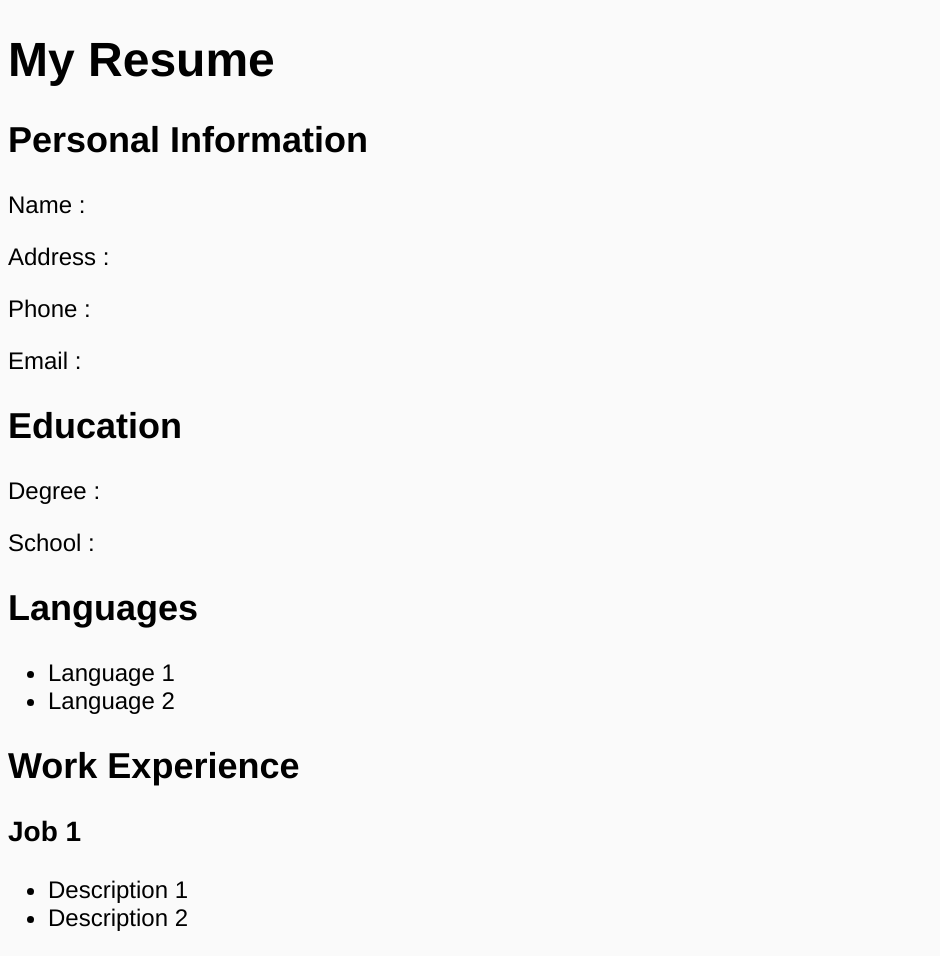
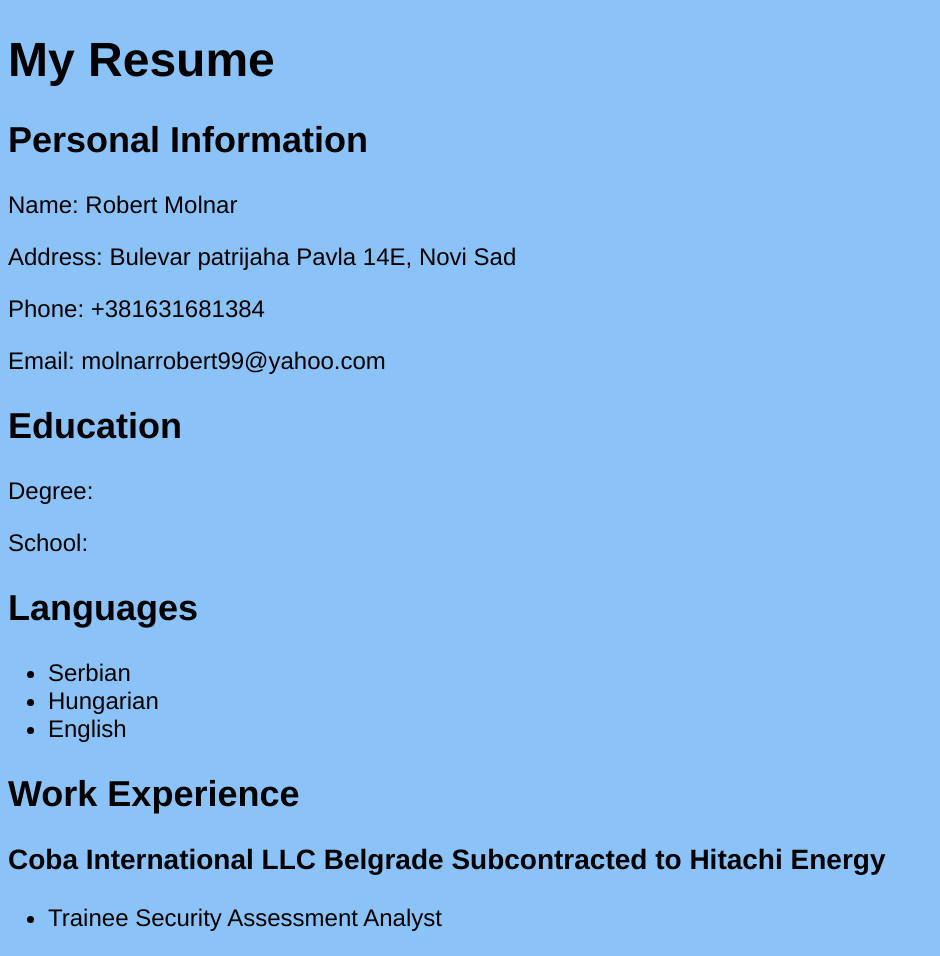
Before and after one commit to Robertns021/robertns021.github.io, a plain HTML site: page index.html in a window 1280 px wide. Shown: the whole page, without its empty margins (0-940 px from the left). Drawn offline with Linux system fonts and the light colour scheme.

Commit message:
Added info
Added information to previous template

```diff
--- a/index.html
+++ b/index.html
@@ -11,33 +11,34 @@
       <div>
         <h2>Personal Information</h2>
         <!-- Use below to place information-->
-        <p>Name : </p>
-        <p>Address : </p>
-        <p>Phone : </p>
-        <p>Email : </p>
+        <p>Name: Robert Molnar</p>
+        <p>Address: Bulevar patrijaha Pavla 14E, Novi Sad</p>
+        <p>Phone: +381631681384</p>
+        <p>Email: molnarrobert99@yahoo.com</p>
       </div>
       <div>
         <h2>Education</h2>
         <!-- Use below to place information-->
-        <p>Degree : </p>
-        <p>School : </p>
+        <p>Degree: </p>
+        <p>School: </p>
       </div>
       <div>
         <h2>Languages </h2>
         <!-- Use below to place information-->
         <ul>
-          <li>Language 1</li>
-          <li>Language 2</li>
+          <li>Serbian</li>
+          <li>Hungarian</li>
+          <li>English</li>
         </ul>
       </div>
       <div>
         <h2>Work Experience</h2>
         <!-- Use below to place information-->
         <div>
-          <h3>Job 1</h3>
+          <h3>Coba International LLC Belgrade Subcontracted to Hitachi Energy</h3>
           <ul>
-            <li>Description 1</li>
-            <li>Description 2</li>
+            <li>Trainee Security Assessment Analyst</li>
+            <!--li>Description 2</li-->
           </ul>
         </div>
       </div>
--- a/style.css
+++ b/style.css
@@ -2,7 +2,7 @@ body
 {
     font-family: "Helvetica Neue", sans-serif;
     font-size: 24px;
-    background-color: #fafafa;
+    background-color: #8bc3f8;
 }
 
 h1
```
Lines whose indentation alone changed are shown as unchanged.
